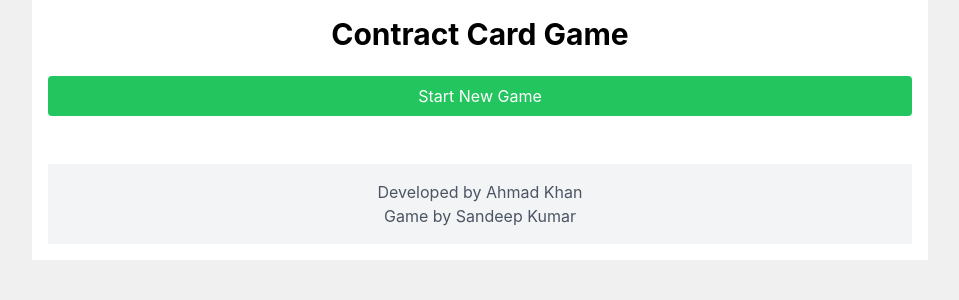
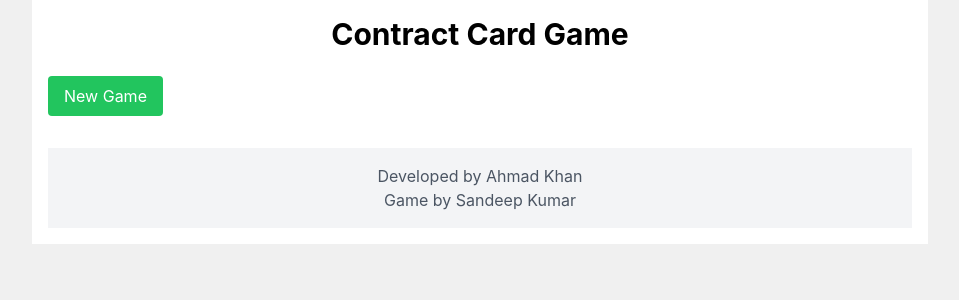
Before and after one commit to ahmadkhan100/Contract, a React (Create React App) app: page / in a window 1280 px wide. Shown: the top 300 px of the page, without its empty margins (160-1119 px from the left). Built offline with nearby package versions, Linux system fonts and the light colour scheme; the HTML template or start-up script is replaced by a standard one.

Commit message:
Update App.jsx

```diff
--- a/src/App.jsx
+++ b/src/App.jsx
@@ -1,5 +1,5 @@
 import React, { useState, useEffect } from 'react';
-import { AlertCircle } from 'lucide-react';
+import { AlertCircle, RotateCcw } from 'lucide-react';
 import AddPlayer from './components/AddPlayer';
 import GameInfo from './components/GameInfo';
 import PlayerCard from './components/PlayerCard';
@@ -18,6 +18,7 @@ const App = () => {
   const [leaderboard, setLeaderboard] = useState([]);
   const [gameMode, setGameMode] = useState('new');
   const [roundHistory, setRoundHistory] = useState([]);
+  const [previousGameState, setPreviousGameState] = useState(null);
 
   useEffect(() => {
     loadGameState();
@@ -194,6 +195,16 @@ const App = () => {
   };
 
   const startNewGame = () => {
+    setPreviousGameState({
+      players,
+      currentRound,
+      currentPhase,
+      bids,
+      wins,
+      leaderboard,
+      gameMode,
+      roundHistory
+    });
     setPlayers([]);
     setCurrentRound(1);
     setCurrentPhase(1);
@@ -205,26 +216,43 @@ const App = () => {
     localStorage.removeItem('gameState');
   };
 
-  if (gameMode === 'leaderboard') {
-    return (
-      <div className="p-4 max-w-4xl mx-auto bg-white">
-        <Leaderboard leaderboard={leaderboard} startNewGame={startNewGame} />
-        <Footer />
-      </div>
-    );
-  }
+  const undoNewGame = () => {
+    if (previousGameState) {
+      setPlayers(previousGameState.players);
+      setCurrentRound(previousGameState.currentRound);
+      setCurrentPhase(previousGameState.currentPhase);
+      setBids(previousGameState.bids);
+      setWins(previousGameState.wins);
+      setLeaderboard(previousGameState.leaderboard);
+      setGameMode(previousGameState.gameMode);
+      setRoundHistory(previousGameState.roundHistory);
+      setPreviousGameState(null);
+    }
+  };
 
   return (
     <div className="p-4 max-w-4xl mx-auto bg-white">
       <h1 className="text-3xl font-bold mb-6 text-center">Contract Card Game</h1>
 
-      {gameMode === 'new' && (
+      <div className="mb-4 flex justify-between">
         <button
           onClick={startNewGame}
-          className="mb-4 w-full bg-green-500 text-white py-2 px-4 rounded hover:bg-green-600"
+          className="bg-green-500 text-white py-2 px-4 rounded hover:bg-green-600"
         >
-          Start New Game
+          New Game
         </button>
+        {previousGameState && (
+          <button
+            onClick={undoNewGame}
+            className="bg-yellow-500 text-white py-2 px-4 rounded hover:bg-yellow-600 flex items-center"
+          >
+            <RotateCcw className="mr-2 h-4 w-4" /> Undo New Game
+          </button>
+        )}
+      </div>
+
+      {gameMode === 'leaderboard' && (
+        <Leaderboard leaderboard={leaderboard} startNewGame={startNewGame} />
       )}
 
       {gameMode === 'playing' && (
```
